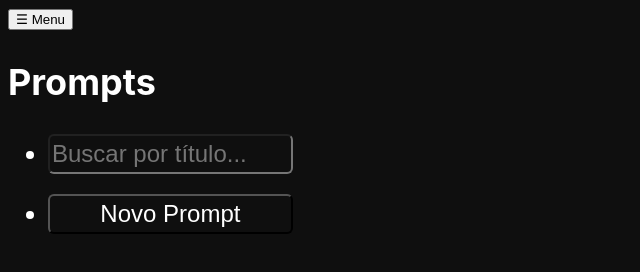
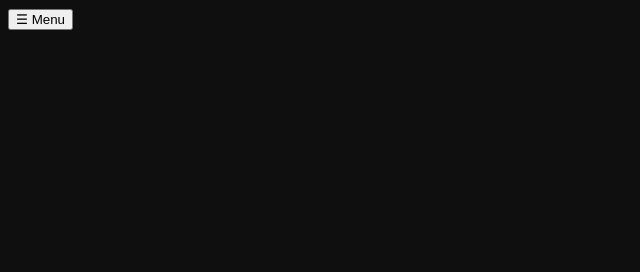
Before and after one commit to LucasTxLeal/Prompts-Manager-, a plain HTML site: page index.html in a window 1280 px wide. Shown: the whole page, without its empty margins (0-640 px from the left). Drawn offline with Linux system fonts and the light colour scheme.

Commit message:
First changes

```diff
--- a/app.js
+++ b/app.js
@@ -1,4 +1,4 @@
-const menubtn = document.getElementById('menu-btn');
+const menubtn = document.getElementById('abrirMenu');
 const sidebar = document.getElementById('sidebar');
 
 menubtn.addEventListener('click', function() {
--- a/index.html
+++ b/index.html
@@ -8,7 +8,7 @@
 </head>
 <body>
 
-    <button class="menu-btn" id="abrirMenu">☰ Menu</button>
+    <button class="menubtn" id="abrirMenu">☰ Menu</button>
 
     <div class="sidebar" id="sidebar" sidebar>
         <h2>Prompts</h2>
--- a/style.css
+++ b/style.css
@@ -8,10 +8,17 @@ body {
   }
 
 .sidebar {
+    position: fixed;
+    left: -400px;
     background-color: rgb(15, 15, 15);
     color: white;
-    font-size: 1.5rem;
     align-content: center;
+    transition: left 0.4s;
+    z-index: 1000;
+}
+
+.sidebar.active {
+    left: 0;
 }
 
 #Busca {
@@ -21,7 +28,7 @@ body {
     align-content: center;
     border-radius: 6px;
     box-sizing: border-box;
-    width: 20%;
+    width: 300px;
     height: 40px;
 }
 
@@ -33,7 +40,15 @@ body {
     margin-top: 20px;
     border-radius: 6px;
     box-sizing: border-box;
-    width: 20%;
+    width: 300px;
     height: 40px;
 
 }
+
+h2 {
+    color: white;
+    font-size: 2rem;
+    margin-bottom: 20px;
+    text-align: center;
+    width: 200px;
+}
```
